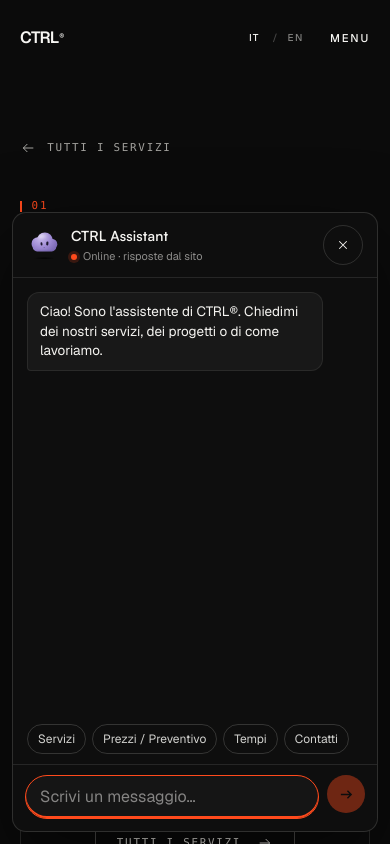
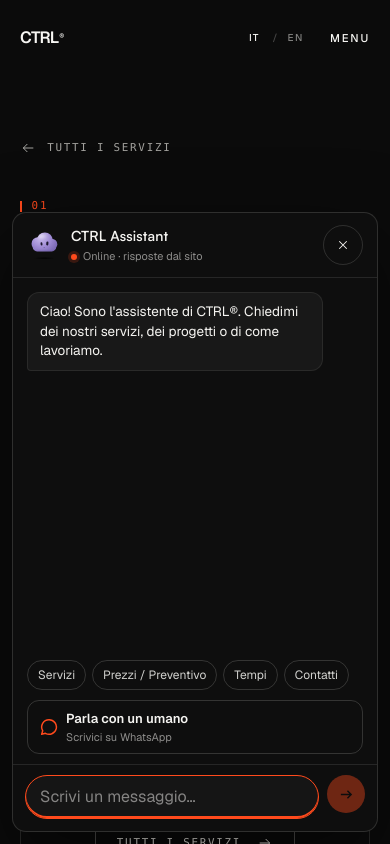
Before and after one commit to MichelBranche/ctrl, a Next.js app: page /services/brand-identity in a window 390 px wide. Both pictures are taken after a click on the button "Apri l'assistente di CTRL®". Shown: the top 844 px of the page. Built offline with nearby package versions, Linux system fonts and the light colour scheme.

Commit message:
assistant: add 'Talk to a human' WhatsApp action (CONTACT_PHONE in lib/content.ts)

```diff
--- a/app/globals.css
+++ b/app/globals.css
@@ -990,6 +990,13 @@ h3,
 .ca-typing i:nth-child(3) { animation-delay: 0.3s; }
 @keyframes ca-dot { 0%, 80%, 100% { opacity: 0.25; transform: translateY(0); } 40% { opacity: 1; transform: translateY(-3px); } }
 
+.ca-human { display: flex; gap: 6px; padding: 0 14px 10px; }
+.ca-human a { color: #f5f4f1; text-decoration: none; border: 1px solid rgba(245, 244, 241, 0.16); border-radius: 12px; transition: border-color 0.2s, background 0.2s; }
+.ca-human a:hover, .ca-human a:focus-visible { border-color: var(--accent); background: rgba(255, 74, 28, 0.08); }
+.ca-human-main { flex: 1; min-width: 0; display: grid; grid-template-columns: auto 1fr; column-gap: 8px; align-items: center; padding: 8px 12px; }
+.ca-human-main svg { grid-row: span 2; width: 18px; height: 18px; color: var(--accent); }
+.ca-human-main span { font-size: 13px; font-weight: 600; }
+.ca-human-main small { font-size: 11px; color: rgba(245, 244, 241, 0.55); overflow: hidden; text-overflow: ellipsis; white-space: nowrap; }
 .ca-chips { display: flex; flex-wrap: wrap; gap: 6px; padding: 0 14px 10px; }
 .ca-chip {
   font: inherit; font-size: 12px; color: rgba(245, 244, 241, 0.85);
--- a/components/ctrl-assistant.tsx
+++ b/components/ctrl-assistant.tsx
@@ -5,6 +5,7 @@ import Link from "next/link";
 import gsap from "gsap";
 import { CtrlMascot } from "@/components/ctrl-mascot";
 import { useLocale } from "@/components/use-locale";
+import { whatsappLink } from "@/lib/content";
 import type { ChatLink, ChatMessage } from "@/lib/assistant";
 
 type Msg = ChatMessage & { links?: ChatLink[] };
@@ -20,6 +21,9 @@ const copy = {
     send: "Invia",
     thinking: "Sto pensando",
     error: "Qualcosa è andato storto. Riprova tra poco.",
+    human: "Parla con un umano",
+    humanHint: "Scrivici su WhatsApp",
+    humanText: "Ciao, vi scrivo dal sito CTRL®",
   },
   en: {
     open: "Open the CTRL® assistant",
@@ -31,6 +35,9 @@ const copy = {
     send: "Send",
     thinking: "Thinking",
     error: "Something went wrong. Please try again shortly.",
+    human: "Talk to a human",
+    humanHint: "Message us on WhatsApp",
+    humanText: "Hi, I'm writing from the CTRL® website",
   },
 };
 
@@ -219,6 +226,14 @@ export function CtrlAssistant() {
           ))}
         </div>
 
+        <div className="ca-human">
+          <a className="ca-human-main" href={whatsappLink(c.humanText)} target="_blank" rel="noopener noreferrer" data-no-transition>
+            <svg viewBox="0 0 16 16" aria-hidden="true"><path d="M8 1.5a6.5 6.5 0 0 0-5.6 9.8L1.5 14.5l3.3-.9A6.5 6.5 0 1 0 8 1.5Z" fill="none" stroke="currentColor" strokeWidth="1.3" strokeLinejoin="round" /></svg>
+            <span>{c.human}</span>
+            <small>{c.humanHint}</small>
+          </a>
+        </div>
+
         <form className="ca-form" onSubmit={onSubmit}>
           <input
             ref={field}
--- a/lib/content.ts
+++ b/lib/content.ts
@@ -2,6 +2,11 @@ import type { L, Locale } from "@/lib/i18n";
 
 /** Single source of truth for the studio contact address. */
 export const CONTACT_EMAIL = "ctrlragency@gmail.com";
+/** Michel's phone, international format. Single source for the WhatsApp link. */
+export const CONTACT_PHONE = "+393881660117";
+/** WhatsApp chat link for CONTACT_PHONE, with an optional prefilled message. */
+export const whatsappLink = (text?: string) =>
+  `https://wa.me/${CONTACT_PHONE.replace(/\D/g, "")}${text ? `?text=${encodeURIComponent(text)}` : ""}`;
 
 export const studio = {
   email: CONTACT_EMAIL,
```
